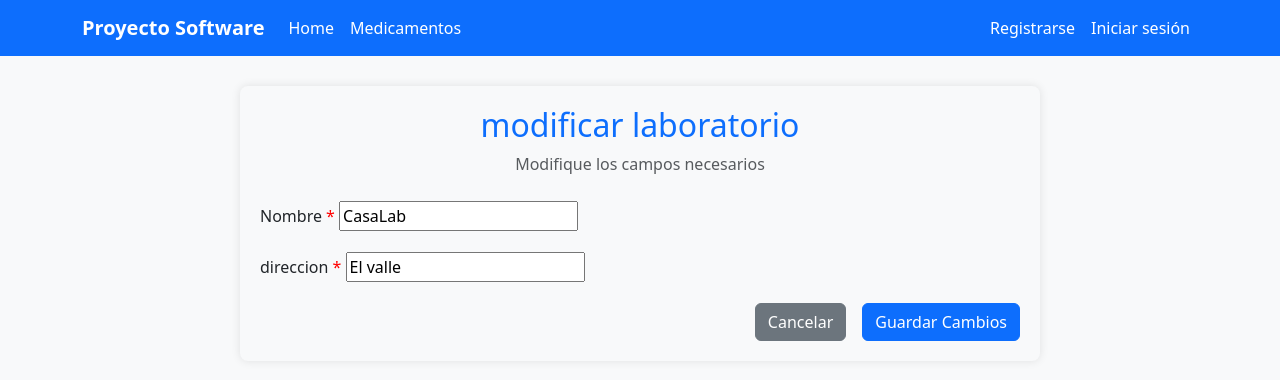
After one commit to Acosti-ctrl-z/ProyectoSoftware, a Django app: page /modificar_labs/1/ in a window 1280 px wide. The commit adds this page. Shown: the top 380 px of the page. Run offline with Django 4.2, Linux system fonts and the light colour scheme; data comes from the database, SQL or seed files in the repository.

Commit message:
Add files via upload

```diff
--- a/Vista/VistaLaboratorio/Templates/labs.html
+++ b/Vista/VistaLaboratorio/Templates/labs.html
@@ -35,8 +35,11 @@
                     </div>
                     <div class="card-footer bg-transparent">
                         <div class="d-flex justify-content-between">
-                            <a href="#" class="btn btn-sm btn-outline-primary">
+                            <a href="{% url 'modificar_labs' lab.id %}" class="btn btn-sm btn-warning">
                                 <i class="bi bi-pencil"></i> Editar
+                            </a>
+                            <a href="{% url 'historial_labs' lab.id %}" class="btn btn-sm btn-warning">
+                                <i class="bi bi-pencil"></i> ver historial
                             </a>
                             <a href="#" class="btn btn-sm btn-outline-danger">
                                 <i class="bi bi-trash"></i> Eliminar
--- /dev/null
+++ b/Vista/VistaLaboratorio/Templates/modificar_labs.html
@@ -0,0 +1,34 @@
+{% extends 'base.html' %}
+
+{% block content %}
+<div class="container">
+    <div class="form-container">
+        <div class="form-header">
+            <h2>modificar laboratorio</h2>
+            <p class="text-muted">Modifique los campos necesarios</p>
+        </div>
+
+        <form method="post" enctype="multipart/form-data">
+            {% csrf_token %}
+
+            <div class="row mb-3">
+                <div class="col-md-6">
+                    <label for="id_nombre" class="form-label required-field">Nombre</label>
+                    {{ form.nombre }}
+                </div>
+            </div>
+
+            <div class="mb-3">
+                <label for="id_direccion" class="form-label required-field">direccion</label>
+                    {{ form.direccion }}
+            </div>
+
+            <div class="d-grid gap-2 d-md-flex justify-content-md-end">
+                <a href="{% url 'labs' %}" class="btn btn-secondary me-md-2">Cancelar</a>
+                <button type="submit" class="btn btn-primary">Guardar Cambios</button>
+            </div>
+        </form>
+    </div>
+</div>
+<script src="https://cdn.jsdelivr.net/npm/bootstrap@5.3.0/dist/js/bootstrap.bundle.min.js"></script>
+{% endblock %}
```
Also changed, not shown: Vista/VistaLaboratorio/Templates/historial_labs.html (added, +33 -0 lines).
